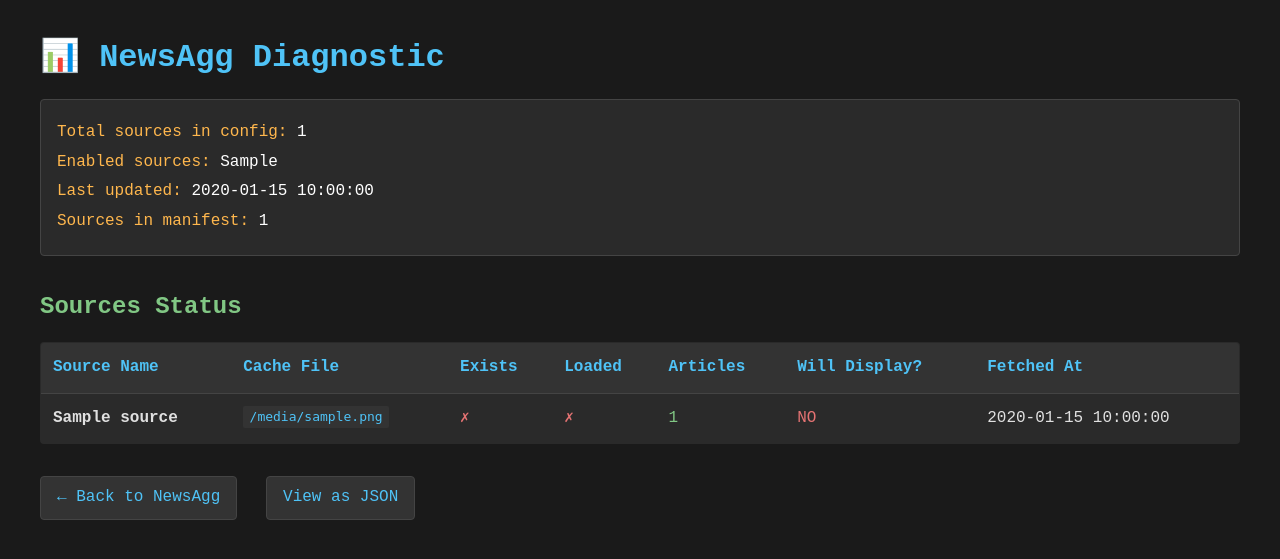
After one commit to travisseymour/newsagg, a Flask app: template templates/diagnostic.html in a window 1280 px wide. The commit adds this page. Shown: the top 559 px of the page. Run offline with Flask 3, Linux system fonts and the light colour scheme; the template is opened without the code that fills it: most values are stand-ins (such as "Sample title", 1, 10 or a date in 2020).

Commit message:
added diagnostic page to help troubleshoot deployed instance

```diff
--- /dev/null
+++ b/templates/diagnostic.html
@@ -0,0 +1,153 @@
+<!DOCTYPE html>
+<html lang="en">
+<head>
+  <meta charset="UTF-8">
+  <meta name="viewport" content="width=device-width, initial-scale=1.0">
+  <title>Diagnostic — NewsAgg</title>
+  <style>
+    * { box-sizing: border-box; margin: 0; padding: 0; }
+    body {
+      font-family: 'Courier New', monospace;
+      background: #1a1a1a;
+      color: #e0e0e0;
+      padding: 2rem;
+      line-height: 1.6;
+    }
+    .container { max-width: 1200px; margin: 0 auto; }
+    h1 { color: #4fc3f7; margin-bottom: 1rem; }
+    h2 { color: #81c784; margin-top: 2rem; margin-bottom: 1rem; }
+    .summary {
+      background: #2a2a2a;
+      border: 1px solid #444;
+      border-radius: 4px;
+      padding: 1rem;
+      margin-bottom: 2rem;
+    }
+    .summary p { margin: 0.25rem 0; }
+    .key { color: #ffb74d; }
+    .value { color: #fff; }
+    table {
+      width: 100%;
+      border-collapse: collapse;
+      background: #2a2a2a;
+      border: 1px solid #444;
+      border-radius: 4px;
+      overflow: hidden;
+    }
+    th, td {
+      text-align: left;
+      padding: 0.75rem;
+      border-bottom: 1px solid #444;
+    }
+    th { background: #333; color: #4fc3f7; font-weight: bold; }
+    tr:last-child td { border-bottom: none; }
+    tr:hover { background: #333; }
+    .status-ok { color: #81c784; }
+    .status-warning { color: #ffb74d; }
+    .status-error { color: #e57373; }
+    .error-message {
+      background: #3a2020;
+      border-left: 3px solid #e57373;
+      padding: 0.5rem;
+      margin-top: 0.5rem;
+      font-size: 0.9em;
+    }
+    code {
+      background: #333;
+      padding: 0.2rem 0.4rem;
+      border-radius: 2px;
+      color: #4fc3f7;
+    }
+    a { color: #4fc3f7; text-decoration: none; }
+    a:hover { text-decoration: underline; }
+    .back-link {
+      display: inline-block;
+      margin-top: 2rem;
+      padding: 0.5rem 1rem;
+      background: #333;
+      border: 1px solid #444;
+      border-radius: 4px;
+      color: #4fc3f7;
+      text-decoration: none;
+    }
+    .back-link:hover { background: #444; }
+  </style>
+</head>
+<body>
+  <div class="container">
+    <h1>📊 NewsAgg Diagnostic</h1>
+
+    <div class="summary">
+      <p><span class="key">Total sources in config:</span> <span class="value">{{ total_sources }}</span></p>
+      <p><span class="key">Enabled sources:</span> <span class="value">{{ enabled_sources }}</span></p>
+      <p><span class="key">Last updated:</span> <span class="value">{{ manifest.get('updated_at', 'Never') }}</span></p>
+      <p><span class="key">Sources in manifest:</span> <span class="value">{{ manifest.get('sources', []) | length }}</span></p>
+    </div>
+
+    <h2>Sources Status</h2>
+    <table>
+      <thead>
+        <tr>
+          <th>Source Name</th>
+          <th>Cache File</th>
+          <th>Exists</th>
+          <th>Loaded</th>
+          <th>Articles</th>
+          <th>Will Display?</th>
+          <th>Fetched At</th>
+        </tr>
+      </thead>
+      <tbody>
+        {% for source in sources_status %}
+        <tr>
+          <td><strong>{{ source.name }}</strong></td>
+          <td><code>{{ source.cache_filename }}</code></td>
+          <td>
+            {% if source.cache_exists %}
+              <span class="status-ok">✓</span>
+            {% else %}
+              <span class="status-error">✗</span>
+            {% endif %}
+          </td>
+          <td>
+            {% if source.cache_loaded %}
+              <span class="status-ok">✓</span>
+            {% else %}
+              <span class="status-error">✗</span>
+            {% endif %}
+          </td>
+          <td>
+            {% if source.article_count > 0 %}
+              <span class="status-ok">{{ source.article_count }}</span>
+            {% else %}
+              <span class="status-warning">0</span>
+            {% endif %}
+          </td>
+          <td>
+            {% if source.will_display %}
+              <span class="status-ok">YES</span>
+            {% else %}
+              <span class="status-error">NO</span>
+            {% endif %}
+          </td>
+          <td>{{ source.fetched_at or '—' }}</td>
+        </tr>
+        {% if source.error %}
+        <tr>
+          <td colspan="7">
+            <div class="error-message">
+              <strong>Error:</strong> {{ source.error }}
+            </div>
+          </td>
+        </tr>
+        {% endif %}
+        {% endfor %}
+      </tbody>
+    </table>
+
+    <a href="{{ url_for('newsagg.index') }}" class="back-link">← Back to NewsAgg</a>
+    &nbsp;
+    <a href="{{ url_for('newsagg.diagnostic') }}?format=json" class="back-link">View as JSON</a>
+  </div>
+</body>
+</html>
```
Also changed, not shown: newsagg_bp.py (+54 -15 lines), templates/index.html (+12 -1 lines).
